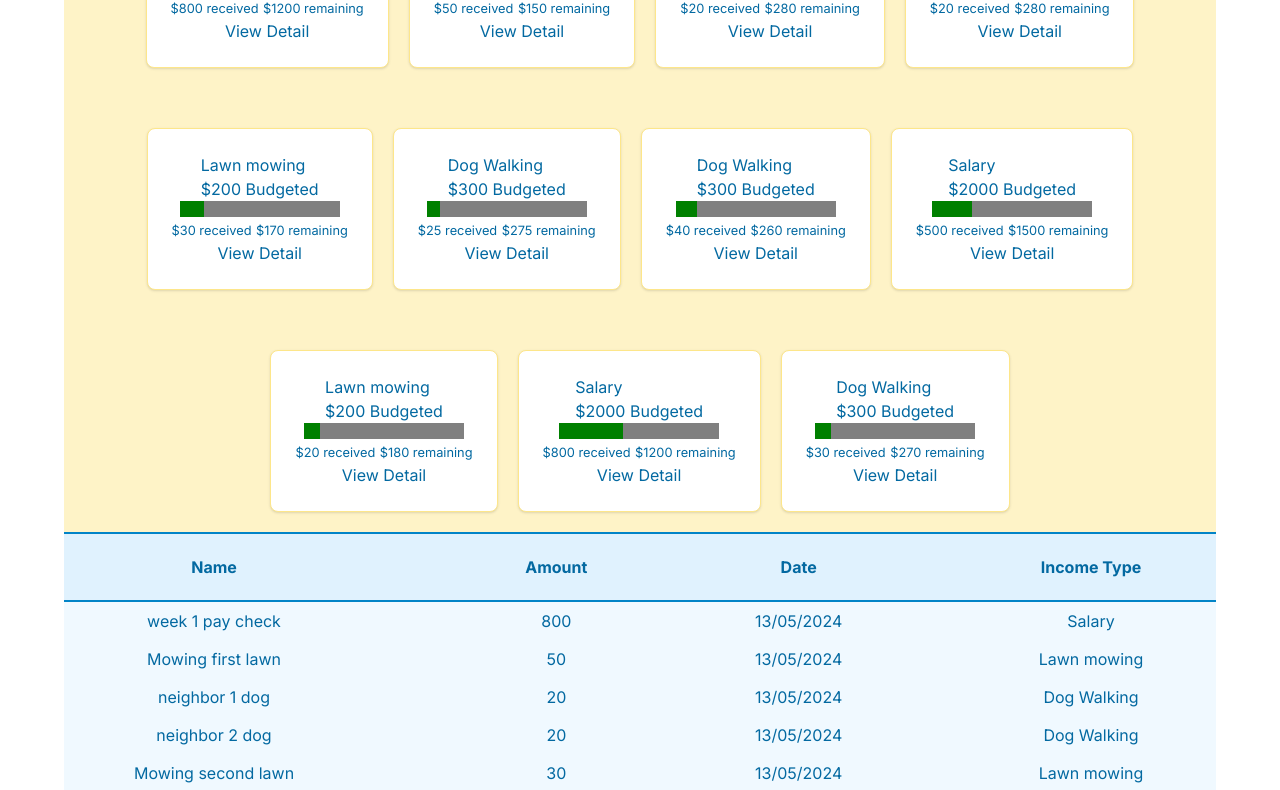
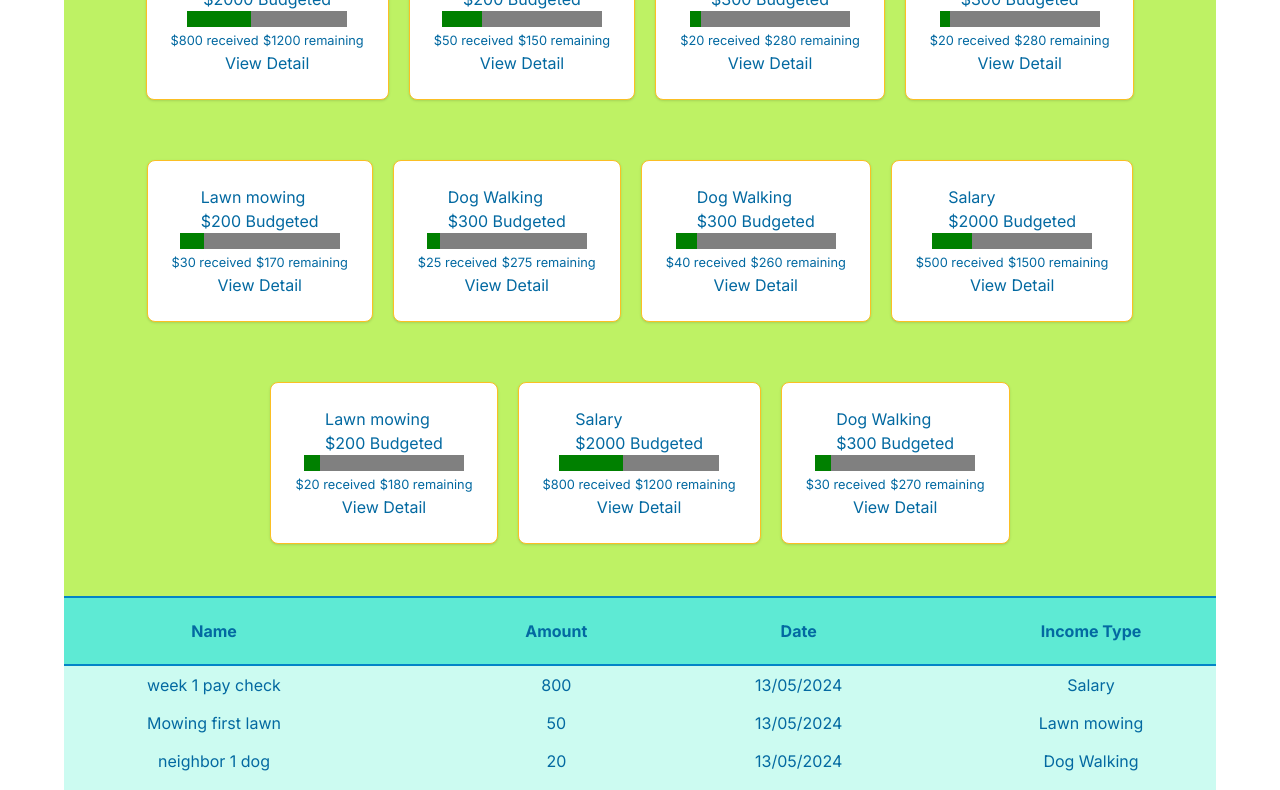
Before and after one commit to Noi-Git/finance-next-app, a Next.js app: page /incomes in a window 1280 px wide. Shown: the part 500-1290 px from the top of the page. Built offline with nearby package versions, Linux system fonts and the light colour scheme.

Commit message:
add more styles

```diff
--- a/src/components/styles/detail-style.ts
+++ b/src/components/styles/detail-style.ts
@@ -1,8 +1,8 @@
 export const detailsContainer =
-  'flex flex-col justify-center items-center h-[calc(100vh] w-full text-sky-700 bg-amber-100 border-b-2 border-b-sky-600'
+  'flex flex-col justify-center items-center h-[calc(100vh] w-full text-sky-700 bg-lime-300 border-b-2 border-b-sky-600'
 
 export const cardDetailsWrapper =
-  'flex flex-row flex-wrap gap-5 w-full justify-center'
+  'flex flex-row flex-wrap gap-5 w-full justify-center py-8'
 
 export const cardDetails =
-  'flex flex-col items-center justify-center self-center w-[calc(40vw)] p-6 my-5 bg-white border border-amber-200 rounded-lg shadow hover:bg-amber-100 dark:bg-amber-800 dark:border-amber-700 dark:hover:bg-amber-700 w-full bg-amber-50  md:w-full'
+  'flex flex-col items-center justify-center self-center w-[calc(40vw)] p-6 my-5 bg-white border border-amber-400 rounded-lg shadow hover:bg-lime-100 dark:bg-amber-800 dark:border-amber-700 dark:hover:bg-amber-700 w-full bg-amber-50  md:w-full'
--- a/src/components/styles/table-style.ts
+++ b/src/components/styles/table-style.ts
@@ -6,7 +6,7 @@ export const tableWrapper = ' text-sky-700'
 export const tableBody = 'flex flex-col justify-between  h=[calc(100vh - 3rem)]'
 
 export const tableHead =
-  'flex flex-row justify-between text-center w-[calc(90vw)] font-bold py-5 bg-sky-100 border-b-2 border-b-sky-600'
+  'flex flex-row justify-between text-center w-[calc(90vw)] font-bold py-5 bg-teal-300 border-b-2 border-b-sky-600'
 
 export const thName = 'w-[calc(300px)]'
 export const thAmount = 'w-[calc(150px)]'
@@ -14,7 +14,7 @@ export const thDate = 'w-[calc(100px)]'
 export const thType = 'w-[calc(250px)]'
 
 export const tableRow =
-  'flex flex-row justify-between text-center w-[calc(90vw)] py-1.5 gap-4 odd:bg-sky-50'
+  'flex flex-row justify-between text-center w-[calc(90vw)] py-1.5 gap-4 odd:bg-teal-100'
 
 export const tdName = 'w-[calc(300px)]'
 export const tdAmount = 'w-[calc(150px)]'
```
